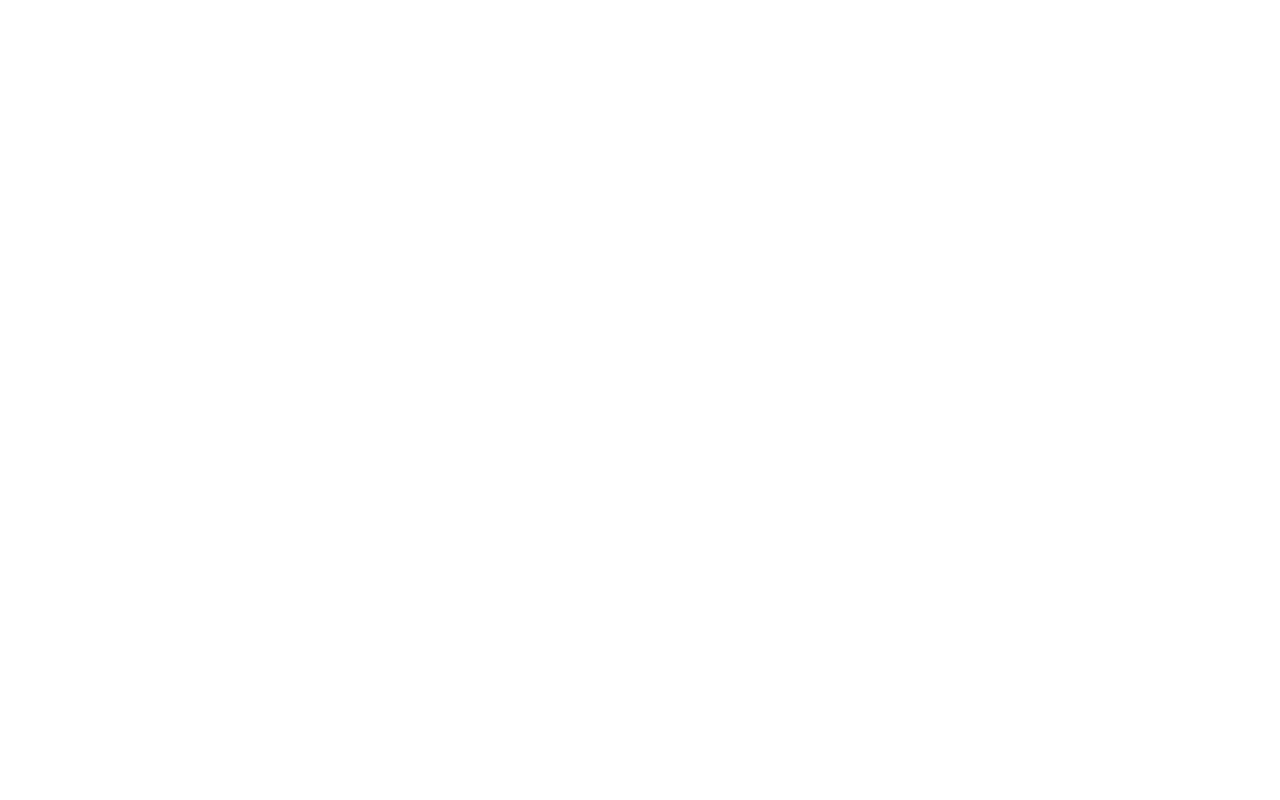
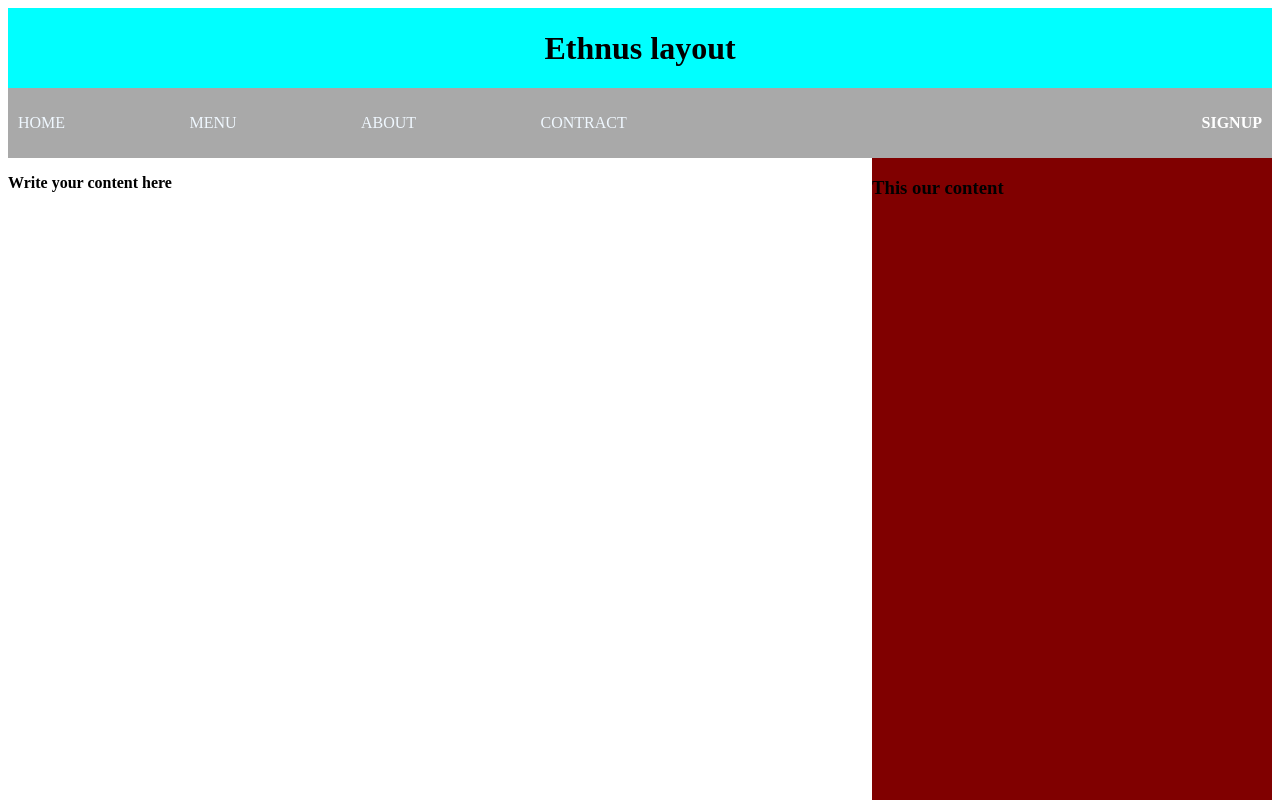
Before and after one commit to RAMANA-JSRA/MernFullStackBS, a plain HTML site: page Task-1.html in a window 1280 px wide. Shown: the top 800 px of the page. Drawn offline with Linux system fonts and the light colour scheme.

Commit message:
Add files via upload

```diff
--- a/Task-1.css
+++ b/Task-1.css
@@ -0,0 +1,36 @@
+.A1 {
+  text-align: center;
+  background-color: aqua;
+  padding: 0.01%;
+  margin: auto;
+}
+.header {
+  display: flex;
+  gap: 10%;
+  padding: 10px;
+  top: 0;
+  background-color: darkgrey;
+  color: white;
+}
+
+.Home {
+  padding: auto;
+  color: black;
+  cursor: pointer;
+  text-align: end;
+  margin-left: auto;
+  color: white;
+}
+.A2 {
+  display: inline-flex;
+  position: relative;
+}
+
+.A3 {
+  text-align: end;
+  background-color: maroon;
+  display: inline-flex;
+  float: inline-end;
+  height: 10000px;
+  width: 400px;
+}
--- a/Task-1.html
+++ b/Task-1.html
@@ -2,9 +2,48 @@
 <html lang="en">
   <head>
     <meta charset="UTF-8" />
-    <meta name="viewport" content="width=
-    , initial-scale=1.0" />
+    <link rel="stylesheet" href="Task-1.css" />
+    <meta
+      name="viewport"
+      content="width=
+    , initial-scale=1.0"
+    />
     <title>Ethnus Layout</title>
   </head>
-  <body></body>
+  <body>
+    <div class="A1">
+      <h1>Ethnus layout</h1>
+    </div>
+    <div class="header">
+      <p>
+        <a class="logo" href="#" style="color: aliceblue; text-decoration: none"
+          >HOME</a
+        >
+      </p>
+      <p>
+        <a class="logo" href="#" style="color: aliceblue; text-decoration: none"
+          >MENU</a
+        >
+      </p>
+      <p>
+        <a class="logo" href="#" style="color: aliceblue; text-decoration: none"
+          >ABOUT</a
+        >
+      </p>
+      <p>
+        <a class="logo" href="#" style="color: aliceblue; text-decoration: none"
+          >CONTRACT</a
+        >
+      </p>
+      <div class="Home">
+        <b><p>SIGNUP</p></b>
+      </div>
+    </div>
+    <div class="A2">
+      <b> <p>Write your content here</p></b>
+    </div>
+    <div class="A3">
+      <h3>This our content</h3>
+    </div>
+  </body>
 </html>
```
